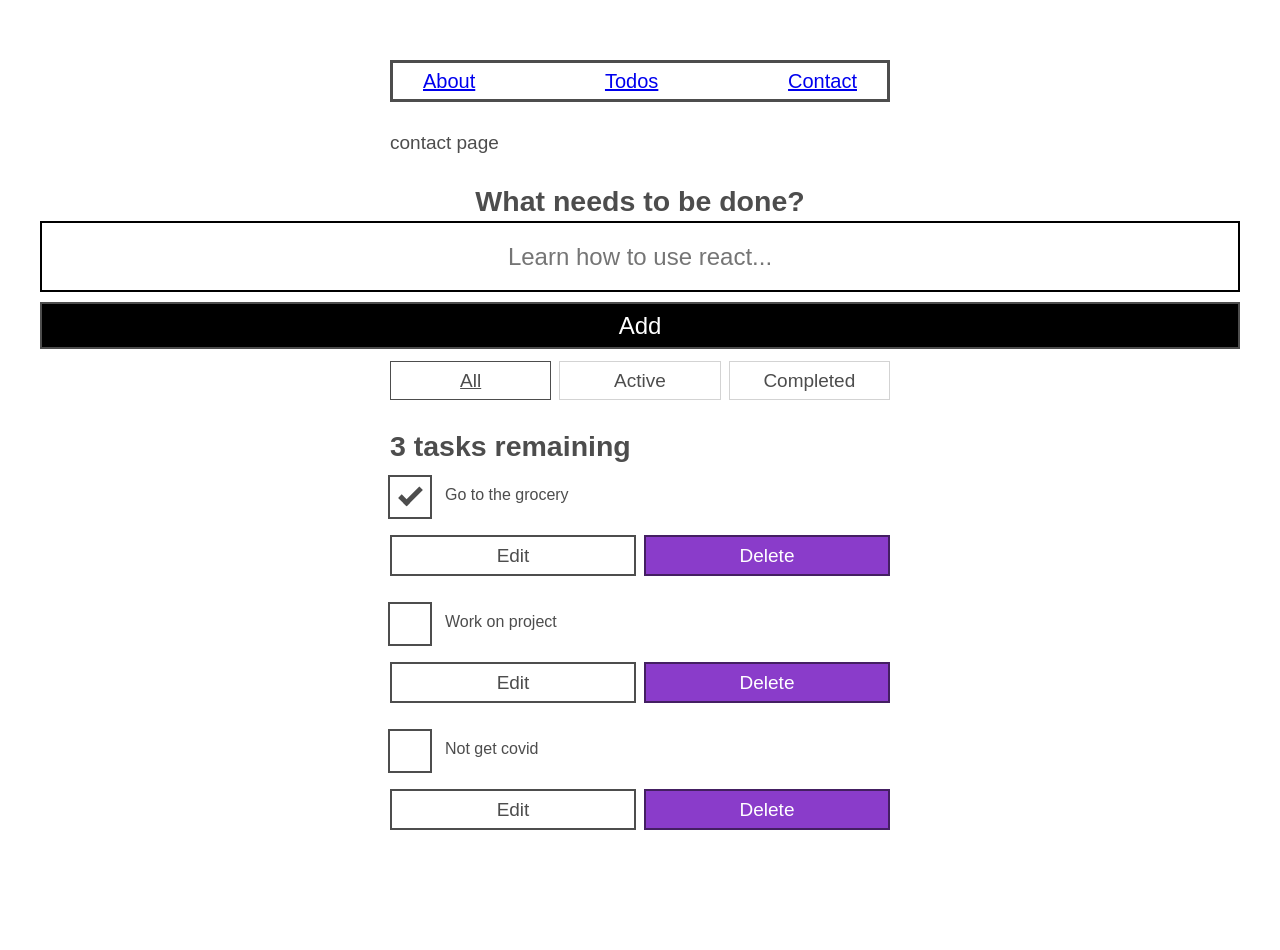
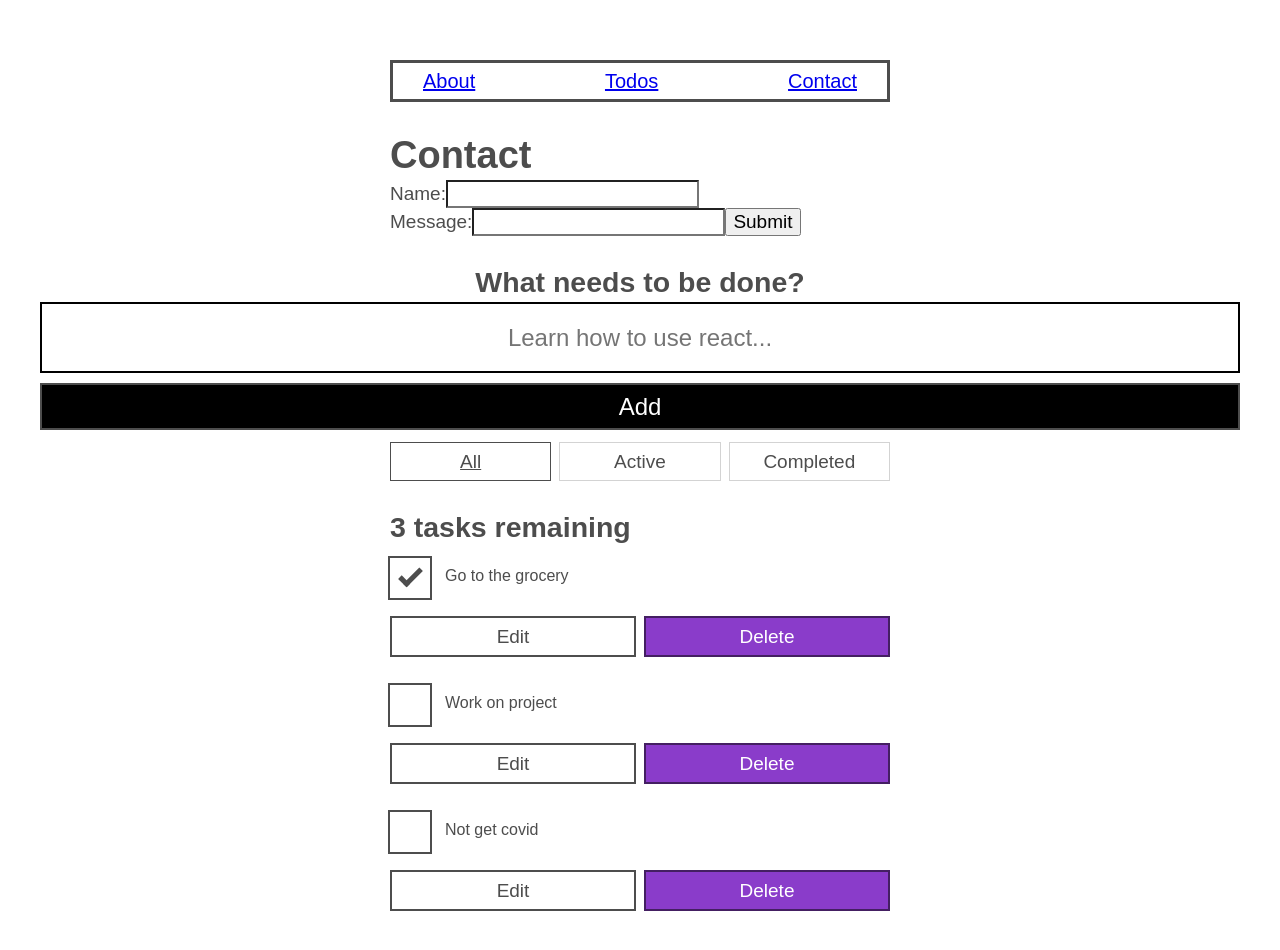
Before and after one commit to ScotterGit/Project-3, a React (Create React App) app: page /contact in a window 1280 px wide. Shown: the top 950 px of the page. Before the commit the page ends 910 px from the top, so only its background shows below. Built offline with nearby package versions, Linux system fonts and the light colour scheme.

Commit message:
Still need to get code moved into correct place

```diff
--- a/src/About.js
+++ b/src/About.js
@@ -3,7 +3,8 @@ import React, {useState, useEffect} from 'react';
 function About(props) {
     return (
         <div>
-            about page
+            <h1>About</h1>
+            <div>The following application is a task management system that was designed using React.</div>
         </div>
     );
 }
--- a/src/Contact.js
+++ b/src/Contact.js
@@ -3,7 +3,20 @@ import React from 'react';
 function Contact(props) {
     return (
         <div>
-            contact page
+            <h1>Contact</h1>
+            <form>
+                <label>
+                    Name:
+                    <input type="text" name="name" />
+                </label>
+            </form>
+            <form>
+                <label>
+                    Message:
+                    <input type="text" name="name" />
+                </label>
+                <input type="submit" value="Submit" />
+            </form>
         </div>
     );
 }
```
Also changed, not shown: 1 other file (tests, documents, lock files or other folders).
